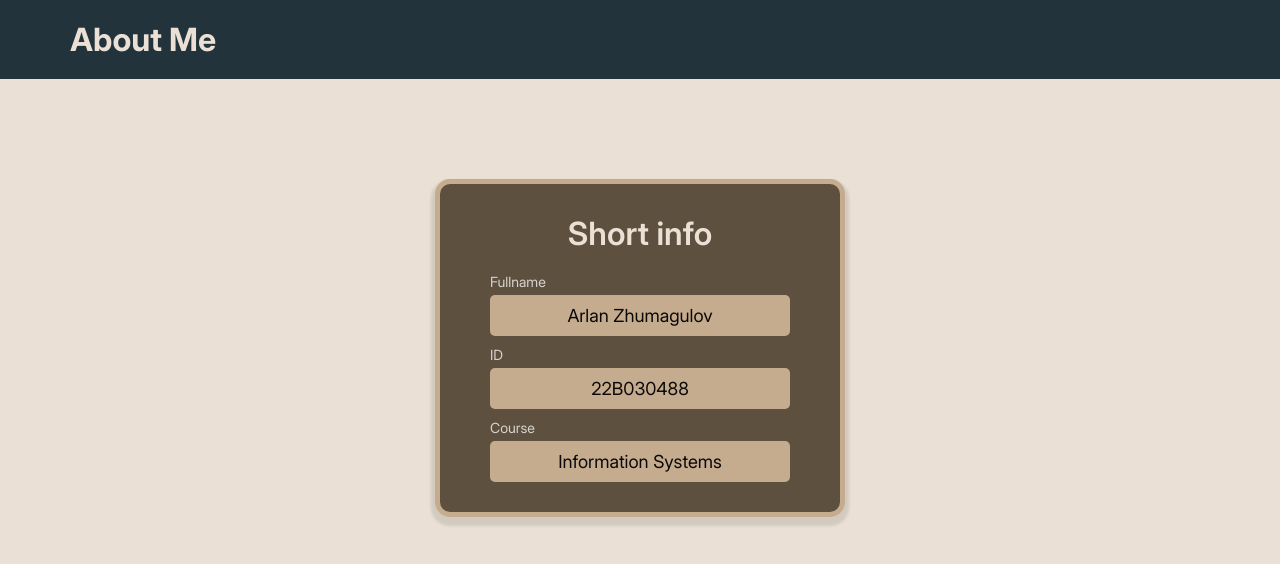
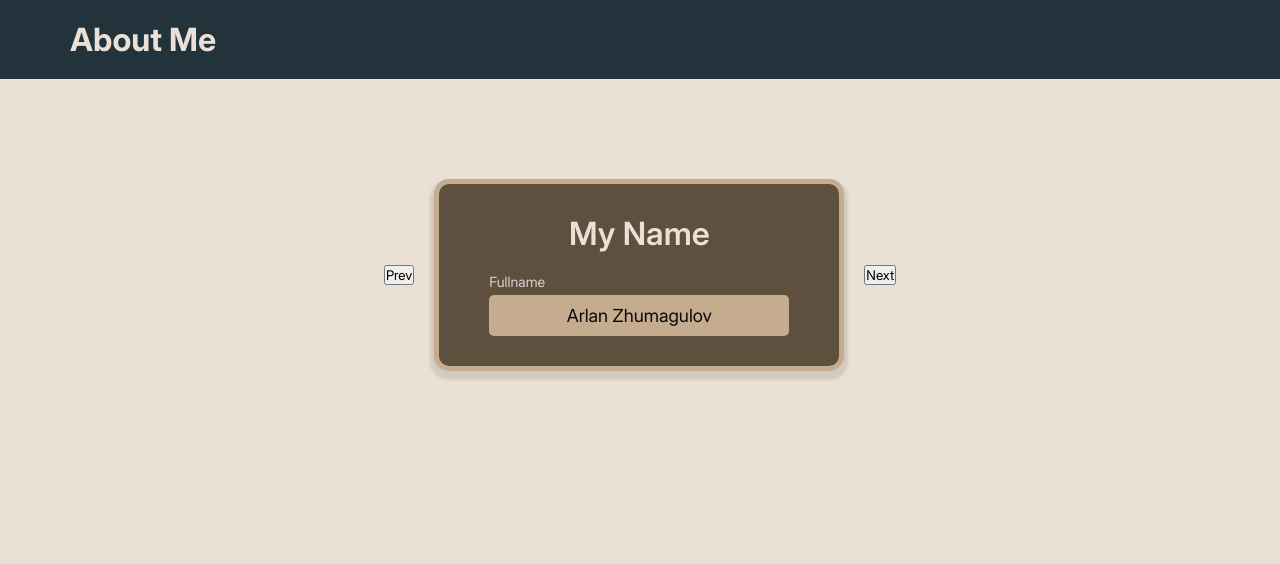
Before and after one commit to Arlan-Z/kbtu-react-tasks, a React (Vite) app in the folder react-kbtu/: page / in a window 1280 px wide. Shown: the top 564 px of the page. Built offline with nearby package versions, Linux system fonts and the light colour scheme.

Commit message:
feat: add slide prototype

```diff
--- a/react-kbtu/src/App.tsx
+++ b/react-kbtu/src/App.tsx
@@ -1,33 +1,13 @@
 import './App.css'
-import Card from './components/partials/Card/Card'
 import Header from './components/partials/Header/Header'
-import type { CardProps } from './types/card'
-
-const cards: CardProps = {
-  title: 'Short info',
-  fields: [
-    {
-      title: 'Fullname',
-      value: 'Arlan Zhumagulov'
-    },
-    {
-      title: 'ID',
-      value: '22B030488'
-    },
-    {
-      title: 'Course',
-      value: 'Information Systems'
-    }
-  ]
-}
+import About from './components/About/About'
 
 function App() {
 
   return (
     <div className='app-wrapper'>
     <Header/>
-    <Card props = {cards}
-    />
+    <About/>
     </div>
   )
 }
--- a/react-kbtu/src/components/About/About.css
+++ b/react-kbtu/src/components/About/About.css
@@ -0,0 +1,10 @@
+.about-wrapper {
+  display: flex;
+  align-items: center;
+  justify-content: center;
+  gap: 20px;
+}
+
+.slider-card {
+  transition: transform 0.5s ease, opacity 0.5s ease;
+}
--- a/react-kbtu/src/components/About/About.tsx
+++ b/react-kbtu/src/components/About/About.tsx
@@ -0,0 +1,47 @@
+import { useState } from "react";
+import "./About.css";
+import type { CardProps } from './../../types/card';
+import Card from "./../partials/Card/Card";
+
+const cards: CardProps[] = [
+  {
+    title: "My Name",
+    fields: [
+      { title: "Fullname", value: "Arlan Zhumagulov" }
+    ]
+  },
+  {
+    title: "My Hobby",
+    fields: [
+      { title: "Hobby", value: "Coding" }
+    ]
+  },
+  {
+    title: "My City",
+    fields: [
+      { title: "City", value: "Almaty" }
+    ]
+  }
+];
+
+export default function About() {
+  const [index, setIndex] = useState(0);
+
+  const prev = () => {
+    setIndex((i) => (i - 1 + cards.length) % cards.length);
+  };
+
+  const next = () => {
+    setIndex((i) => (i + 1) % cards.length);
+  };
+
+  return (
+    <div className="about-wrapper">
+      <button onClick={prev}>Prev</button>
+      <div className="slider-card">
+        <Card props = {cards[index]} />
+      </div>
+      <button onClick={next}>Next</button>
+    </div>
+  );
+}
```
